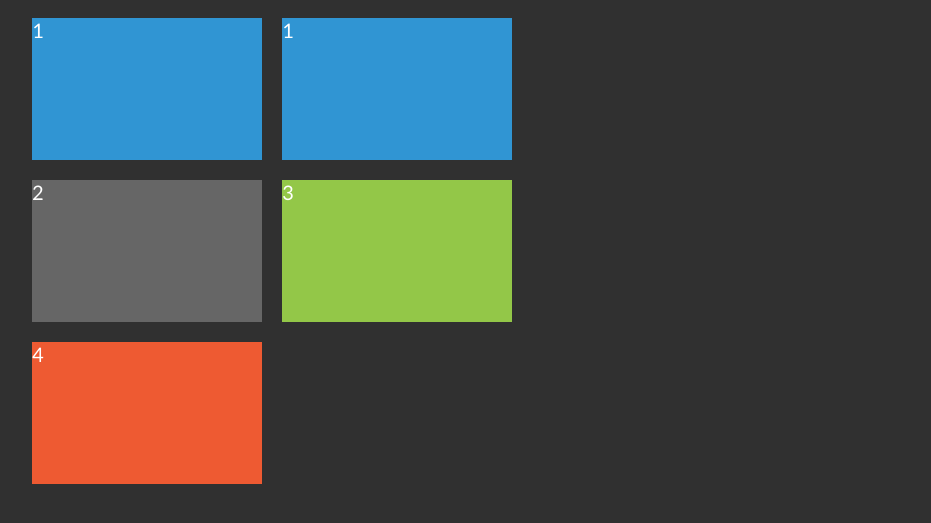
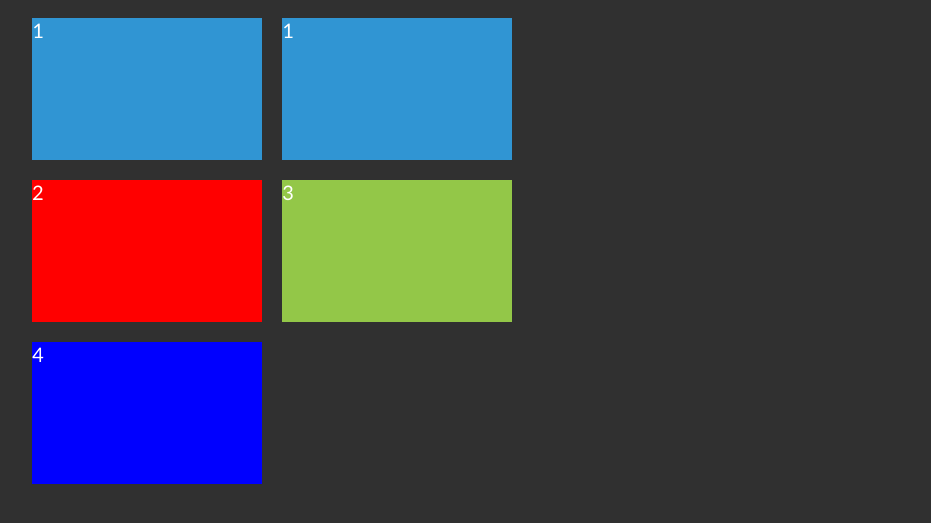
Before and after one commit to Dimschuk/dovilna-nazva, a plain HTML site: page index.html in a window 1280 px wide. Shown: the part 123-646 px from the top of the page, without its empty margins (118-1049 px from the left). Drawn offline with Linux system fonts and the light colour scheme.

Commit message:
I provided new changes

```diff
--- a/style.css
+++ b/style.css
@@ -55,7 +55,7 @@ body
     margin: 10px;
     width: 230px;
     height: 142px;
-    background-color: #666666;
+    background-color: red;
     float: left;
 }
 
@@ -73,5 +73,5 @@ body
     margin: 10px;
     width: 230px;
     height: 142px;
-    background-color: #ee5a32;
+    background-color: blue;
 }
```
Also changed, not shown: index.html (+1 -0 lines).
